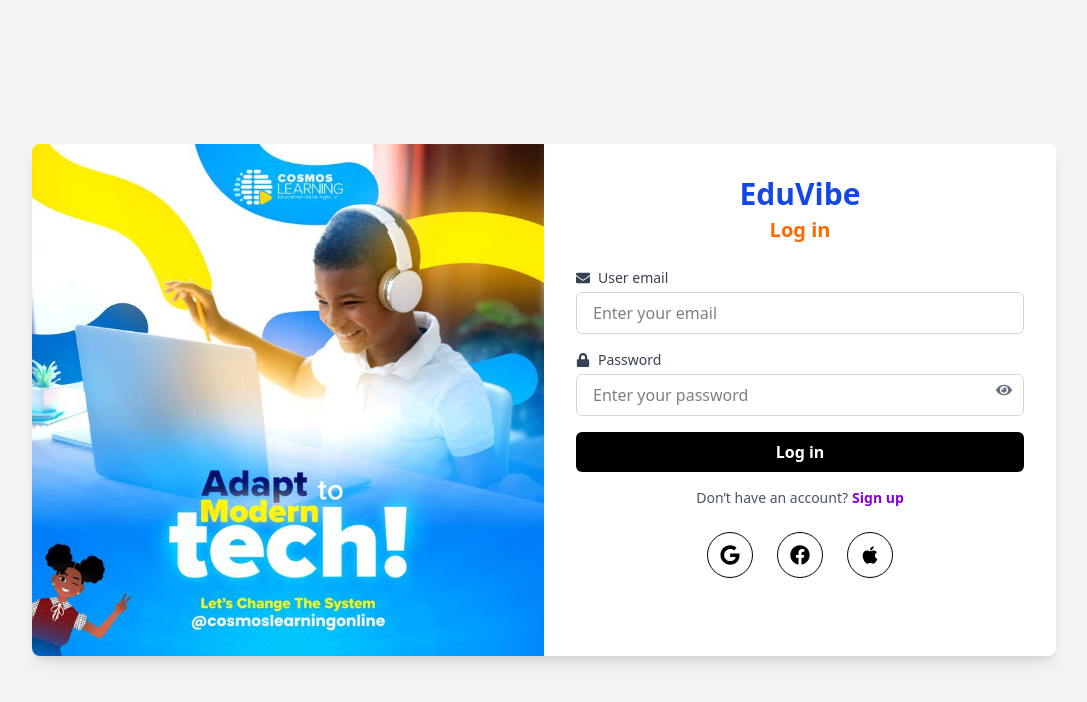
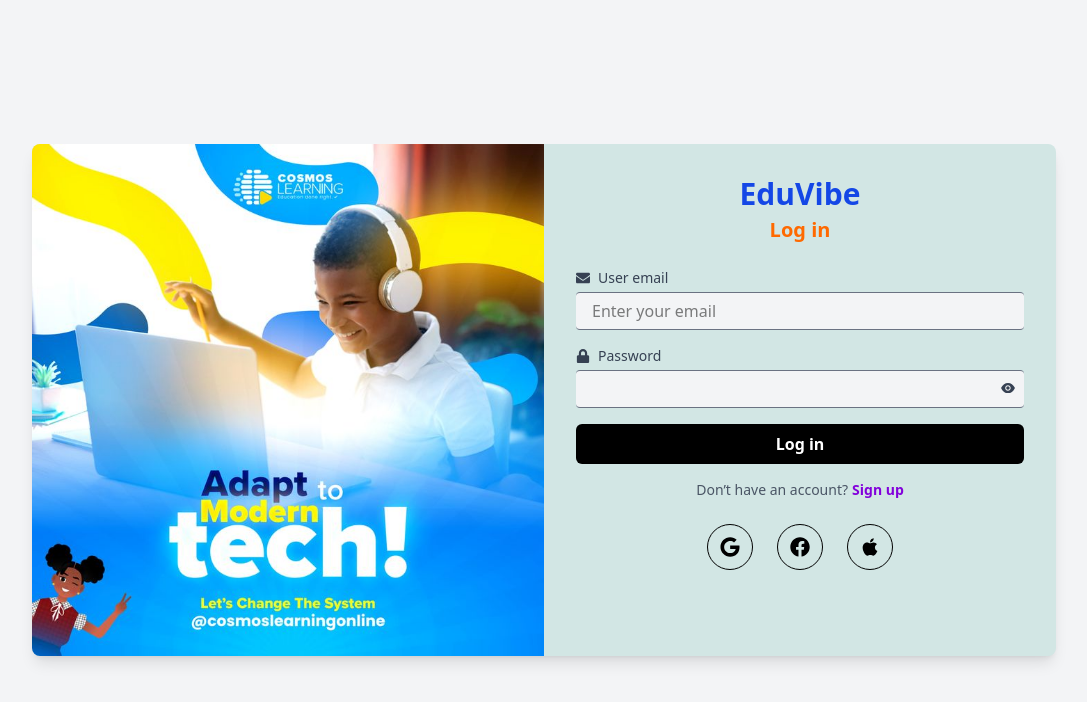
Before and after one commit to lusungu-skillset/EduVibe, a React (Vite) app in the folder eduvibe/: page / in a window 1280 px wide. Shown: the top 702 px of the page, without its empty margins (96-1183 px from the left). Built offline with nearby package versions, Linux system fonts and the light colour scheme.

Commit message:
Addde esLintconfig file for testing and implemented the loginpage more classical

```diff
--- a/eduvibe/eslint.config.js
+++ b/eduvibe/eslint.config.js
@@ -1,29 +1,40 @@
-import js from '@eslint/js'
-import globals from 'globals'
-import reactHooks from 'eslint-plugin-react-hooks'
-import reactRefresh from 'eslint-plugin-react-refresh'
-import { defineConfig, globalIgnores } from 'eslint/config'
+import js from "@eslint/js";
+import globals from "globals";
+import reactPlugin from "eslint-plugin-react";
+import reactHooks from "eslint-plugin-react-hooks";
+import jsxA11y from "eslint-plugin-jsx-a11y";
 
-export default defineConfig([
-  globalIgnores(['dist']),
+export default [
+  js.configs.recommended,
+
   {
-    files: ['**/*.{js,jsx}'],
-    extends: [
-      js.configs.recommended,
-      reactHooks.configs['recommended-latest'],
-      reactRefresh.configs.vite,
-    ],
+    files: ["**/*.{js,jsx,ts,tsx}"],
     languageOptions: {
-      ecmaVersion: 2020,
+      ecmaVersion: "latest",
+      sourceType: "module",
       globals: globals.browser,
       parserOptions: {
-        ecmaVersion: 'latest',
         ecmaFeatures: { jsx: true },
-        sourceType: 'module',
       },
     },
+
+    plugins: {
+      react: reactPlugin,
+      "react-hooks": reactHooks,
+      "jsx-a11y": jsxA11y,
+    },
+
     rules: {
-      'no-unused-vars': ['error', { varsIgnorePattern: '^[A-Z_]' }],
+      ...reactPlugin.configs.recommended.rules,
+      ...reactHooks.configs.recommended.rules,
+      ...jsxA11y.configs.recommended.rules,
+
+      "react/react-in-jsx-scope": "off",
+      "react/prop-types": "off",
+    },
+
+    settings: {
+      react: { version: "detect" },
     },
   },
-])
+];
--- a/eduvibe/package.json
+++ b/eduvibe/package.json
@@ -22,6 +22,8 @@
     "@vitejs/plugin-react": "^4.6.0",
     "autoprefixer": "^10.4.21",
     "eslint": "^9.30.1",
+    "eslint-plugin-jsx-a11y": "^6.10.2",
+    "eslint-plugin-react": "^7.37.5",
     "eslint-plugin-react-hooks": "^5.2.0",
     "eslint-plugin-react-refresh": "^0.4.20",
     "globals": "^16.3.0",
--- a/eduvibe/src/components/loginpage.jsx
+++ b/eduvibe/src/components/loginpage.jsx
@@ -1,11 +1,14 @@
-import React from "react";
+import React, { useState } from "react";
 import flyerImage from "../assets/eduvibe.jpeg";
-import { FaGoogle, FaApple, FaEye, FaEnvelope, FaLock, FaFacebook } from "react-icons/fa";
+import { FaGoogle, FaApple, FaEnvelope, FaLock, FaFacebook } from "react-icons/fa";
+import { AiFillEye, AiFillEyeInvisible } from "react-icons/ai";
 
 const Login = () => {
+  const [password, setPassword] = useState('');
+  const [showPassword, setShowPassword] = useState(false);
   return (
     <div className="min-h-screen flex items-center justify-center bg-gray-100 px-4 py-6">
-      <div className="flex flex-col md:flex-row w-full max-w-5xl bg-white rounded-lg shadow-lg overflow-hidden">
+      <div className="flex flex-col md:flex-row w-full max-w-5xl bg-[#D2E6E4] rounded-lg shadow-lg overflow-hidden">
         {/* Left Image Section */}
         <div className="w-full md:w-1/2">
           <img
@@ -23,37 +26,55 @@
           <form>
             {/* Email */}
             <div className="mb-4">
-              <label className="block text-sm font-medium text-gray-700 flex items-center">
+              <label
+                htmlFor="email"
+                className="block text-sm font-medium text-gray-700 flex items-center"
+              >
                 <FaEnvelope className="mr-2" />
                 User email
               </label>
               <input
+                id="email"
                 type="email"
-                className="w-full mt-1 px-4 py-2 border border-gray-300 rounded-md focus:outline-none focus:ring-2 focus:ring-blue-400"
+                className="w-full p-1.5 mt-1 px-4 bg-gray-100 rounded border-t-1 border-b-1 border-gray-500 text-md pr-10 focus:outline-none"
                 placeholder="Enter your email"
+                required
               />
             </div>
 
             {/* Password */}
             <div className="mb-4">
-              <label className="block text-sm font-medium text-gray-700 flex items-center">
+              <label
+                htmlFor="password"
+                className="block text-sm font-medium text-gray-700 flex items-center"
+              >
                 <FaLock className="mr-2" />
                 Password
               </label>
               <div className="relative">
                 <input
-                  type="password"
-                  className="w-full mt-1 px-4 py-2 border border-gray-300 rounded-md focus:outline-none focus:ring-2 focus:ring-blue-400 pr-10"
-                  placeholder="Enter your password"
+                  id="password"
+                  className="bg-gray-100 p-1.5 px-4 w-full mt-1 rounded border-t-1 border-b-1 border-gray-500 text-md pr-10 focus:outline-none"
+                  type={showPassword ? "text" : "password"}
+                  value={password}
+                  onChange={(e) => setPassword(e.target.value)}
+                  required
                 />
-                <FaEye className="absolute top-3 right-3 text-gray-500 cursor-pointer" />
+                <button
+                  type="button"
+                  onClick={() => setShowPassword(!showPassword)}
+                  className="absolute right-2 top-3.5 text-gray-700"
+                  aria-label="Toggle password visibility"
+                >
+                  {showPassword ? <AiFillEyeInvisible /> : <AiFillEye />}
+                </button>
               </div>
             </div>
 
             {/* Login Button */}
             <button
               type="submit"
-              className="w-full bg-black text-white py-2 rounded-md font-semibold hover:bg-gray-800 transition"
+              className="w-full bg-black text-white py-2 rounded-md font-semibold hover:bg-[#3442D9] transition"
             >
               Log in
             </button>
```
Also changed, not shown: 2 other files (tests, documents, lock files or other folders).
